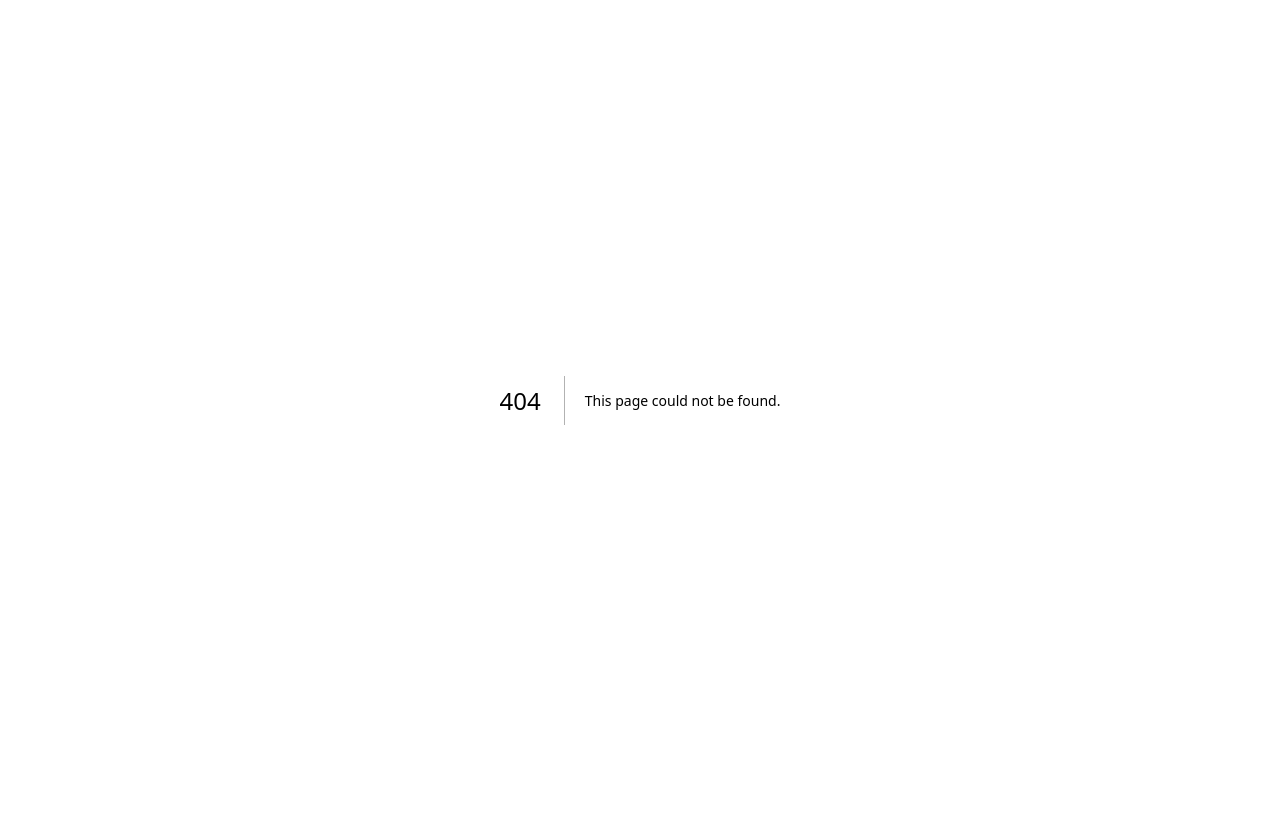
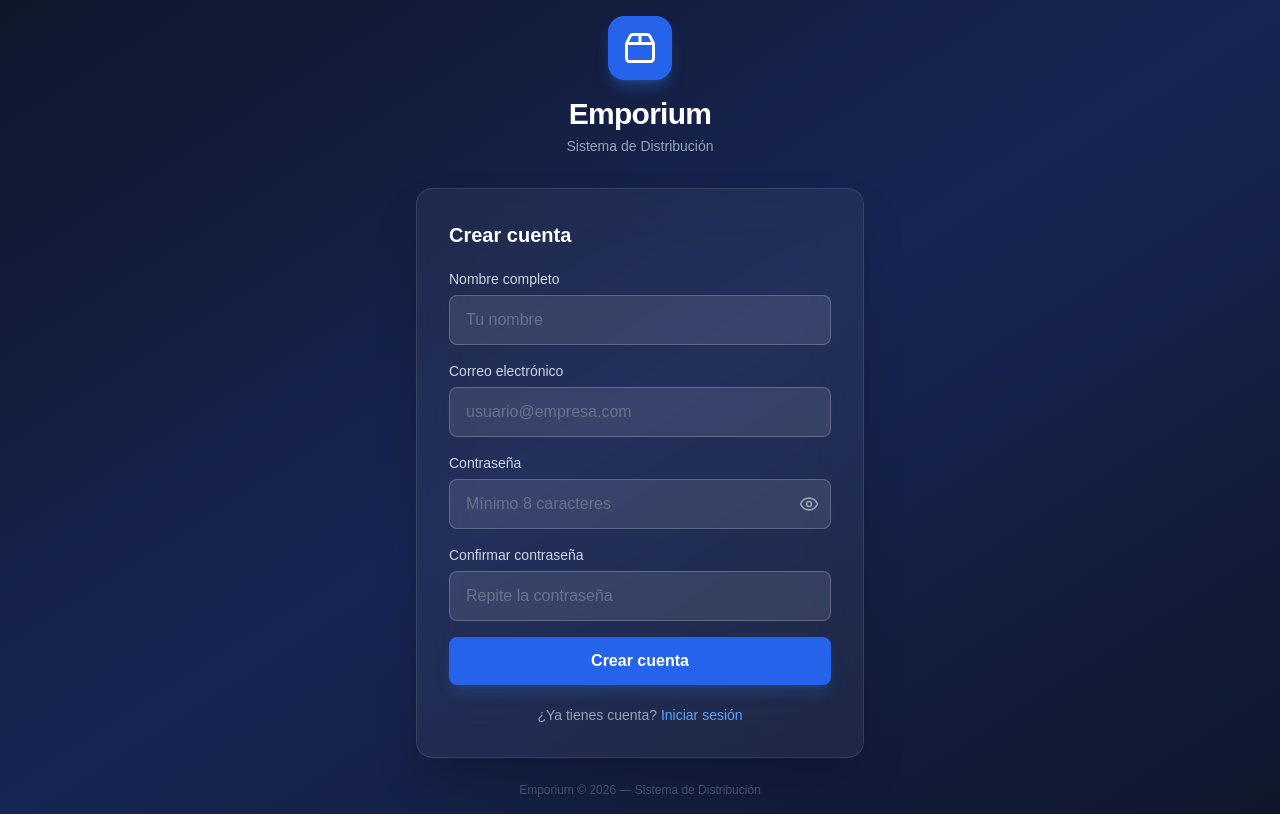
Before and after one commit to GabrielCEO1996/Emporium, a Next.js app: page /signup in a window 1280 px wide. Before the commit this address had no page. Built offline with nearby package versions, Linux system fonts and the light colour scheme; no server answers.

Commit message:
fix: login email + Google coexisten

```diff
--- a/src/app/login/page.tsx
+++ b/src/app/login/page.tsx
@@ -2,29 +2,16 @@
 
 import { useState } from 'react'
 import { createClient } from '@/lib/supabase/client'
-import { useRouter } from 'next/navigation'
 import Link from 'next/link'
 import { Package2, Eye, EyeOff } from 'lucide-react'
 
 function GoogleIcon() {
   return (
-    <svg className="w-5 h-5" viewBox="0 0 24 24">
-      <path
-        fill="#4285F4"
-        d="M22.56 12.25c0-.78-.07-1.53-.2-2.25H12v4.26h5.92c-.26 1.37-1.04 2.53-2.21 3.31v2.77h3.57c2.08-1.92 3.28-4.74 3.28-8.09z"
-      />
-      <path
-        fill="#34A853"
-        d="M12 23c2.97 0 5.46-.98 7.28-2.66l-3.57-2.77c-.98.66-2.23 1.06-3.71 1.06-2.86 0-5.29-1.93-6.16-4.53H2.18v2.84C3.99 20.53 7.7 23 12 23z"
-      />
-      <path
-        fill="#FBBC05"
-        d="M5.84 14.09c-.22-.66-.35-1.36-.35-2.09s.13-1.43.35-2.09V7.07H2.18C1.43 8.55 1 10.22 1 12s.43 3.45 1.18 4.93l2.85-2.22.81-.62z"
-      />
-      <path
-        fill="#EA4335"
-        d="M12 5.38c1.62 0 3.06.56 4.21 1.64l3.15-3.15C17.45 2.09 14.97 1 12 1 7.7 1 3.99 3.47 2.18 7.07l3.66 2.84c.87-2.6 3.3-4.53 6.16-4.53z"
-      />
+    <svg className="w-5 h-5 flex-shrink-0" viewBox="0 0 24 24">
+      <path fill="#4285F4" d="M22.56 12.25c0-.78-.07-1.53-.2-2.25H12v4.26h5.92c-.26 1.37-1.04 2.53-2.21 3.31v2.77h3.57c2.08-1.92 3.28-4.74 3.28-8.09z" />
+      <path fill="#34A853" d="M12 23c2.97 0 5.46-.98 7.28-2.66l-3.57-2.77c-.98.66-2.23 1.06-3.71 1.06-2.86 0-5.29-1.93-6.16-4.53H2.18v2.84C3.99 20.53 7.7 23 12 23z" />
+      <path fill="#FBBC05" d="M5.84 14.09c-.22-.66-.35-1.36-.35-2.09s.13-1.43.35-2.09V7.07H2.18C1.43 8.55 1 10.22 1 12s.43 3.45 1.18 4.93l2.85-2.22.81-.62z" />
+      <path fill="#EA4335" d="M12 5.38c1.62 0 3.06.56 4.21 1.64l3.15-3.15C17.45 2.09 14.97 1 12 1 7.7 1 3.99 3.47 2.18 7.07l3.66 2.84c.87-2.6 3.3-4.53 6.16-4.53z" />
     </svg>
   )
 }
@@ -36,7 +23,6 @@ export default function LoginPage() {
   const [loading, setLoading] = useState(false)
   const [googleLoading, setGoogleLoading] = useState(false)
   const [error, setError] = useState('')
-  const router = useRouter()
   const supabase = createClient()
 
   const handleLogin = async (e: React.FormEvent) => {
@@ -47,30 +33,35 @@ export default function LoginPage() {
     const { error } = await supabase.auth.signInWithPassword({ email, password })
 
     if (error) {
-      setError('Correo o contraseña incorrectos')
+      setError('Correo o contraseña incorrectos.')
       setLoading(false)
       return
     }
 
-    router.push('/dashboard')
-    router.refresh()
+    // Hard redirect so middleware picks up the fresh session cookie
+    window.location.href = '/dashboard'
   }
 
   const handleGoogleLogin = async () => {
     setGoogleLoading(true)
     setError('')
-    await supabase.auth.signInWithOAuth({
+    const { error } = await supabase.auth.signInWithOAuth({
       provider: 'google',
-      options: {
-        redirectTo: `${window.location.origin}/auth/callback`,
-      },
+      options: { redirectTo: `${window.location.origin}/auth/callback` },
     })
-    setGoogleLoading(false)
+    if (error) {
+      setError('No se pudo conectar con Google. Intenta de nuevo.')
+      setGoogleLoading(false)
+    }
+    // if no error, browser will redirect — loading stays true
   }
+
+  const busy = loading || googleLoading
 
   return (
     <div className="min-h-screen bg-gradient-to-br from-slate-900 via-blue-950 to-slate-900 flex items-center justify-center p-4">
       <div className="w-full max-w-md">
+
         {/* Logo */}
         <div className="text-center mb-8">
           <div className="inline-flex items-center justify-center w-16 h-16 bg-blue-600 rounded-2xl mb-4 shadow-lg shadow-blue-500/30">
@@ -81,43 +72,47 @@ export default function LoginPage() {
         </div>
 
         {/* Card */}
-        <div className="bg-white/5 backdrop-blur-xl border border-white/10 rounded-2xl p-8 shadow-2xl">
-          <h2 className="text-xl font-semibold text-white mb-6">Iniciar Sesión</h2>
+        <div className="bg-white/5 backdrop-blur-xl border border-white/10 rounded-2xl p-8 shadow-2xl space-y-5">
+          <h2 className="text-xl font-semibold text-white">Iniciar Sesión</h2>
 
-          {/* Google OAuth */}
+          {/* ── Google ── */}
           <button
             type="button"
             onClick={handleGoogleLogin}
-            disabled={googleLoading || loading}
-            className="w-full flex items-center justify-center gap-3 bg-white hover:bg-slate-100 disabled:opacity-60 disabled:cursor-not-allowed text-slate-800 font-semibold py-3 rounded-lg transition-colors duration-200 shadow mb-5"
+            disabled={busy}
+            className="w-full flex items-center justify-center gap-3 bg-white hover:bg-slate-100 disabled:opacity-50 disabled:cursor-not-allowed text-slate-800 font-semibold py-3 rounded-lg transition-colors shadow"
           >
             <GoogleIcon />
             {googleLoading ? 'Redirigiendo...' : 'Continuar con Google'}
           </button>
 
-          <div className="flex items-center gap-3 mb-5">
+          {/* ── Divider ── */}
+          <div className="flex items-center gap-3">
             <div className="flex-1 h-px bg-white/10" />
             <span className="text-slate-500 text-xs">o con correo y contraseña</span>
             <div className="flex-1 h-px bg-white/10" />
           </div>
 
-          <form onSubmit={handleLogin} className="space-y-5">
+          {/* ── Email / Password form ── */}
+          <form onSubmit={handleLogin} className="space-y-4">
             <div>
-              <label className="block text-sm font-medium text-slate-300 mb-2">
+              <label className="block text-sm font-medium text-slate-300 mb-1.5">
                 Correo electrónico
               </label>
               <input
                 type="email"
                 value={email}
-                onChange={(e) => setEmail(e.target.value)}
+                onChange={e => setEmail(e.target.value)}
                 required
-                className="w-full bg-white/10 border border-white/20 rounded-lg px-4 py-3 text-white placeholder-slate-500 focus:outline-none focus:ring-2 focus:ring-blue-500 focus:border-transparent transition"
+                autoComplete="email"
+                disabled={busy}
+                className="w-full bg-white/10 border border-white/20 rounded-lg px-4 py-3 text-white placeholder-slate-500 focus:outline-none focus:ring-2 focus:ring-blue-500 focus:border-transparent transition disabled:opacity-50"
                 placeholder="usuario@empresa.com"
               />
             </div>
 
             <div>
-              <div className="flex items-center justify-between mb-2">
+              <div className="flex items-center justify-between mb-1.5">
                 <label className="block text-sm font-medium text-slate-300">
                   Contraseña
                 </label>
@@ -132,15 +127,18 @@ export default function LoginPage() {
                 <input
                   type={showPassword ? 'text' : 'password'}
                   value={password}
-                  onChange={(e) => setPassword(e.target.value)}
+                  onChange={e => setPassword(e.target.value)}
                   required
-                  className="w-full bg-white/10 border border-white/20 rounded-lg px-4 py-3 pr-12 text-white placeholder-slate-500 focus:outline-none focus:ring-2 focus:ring-blue-500 focus:border-transparent transition"
+                  autoComplete="current-password"
+                  disabled={busy}
+                  className="w-full bg-white/10 border border-white/20 rounded-lg px-4 py-3 pr-12 text-white placeholder-slate-500 focus:outline-none focus:ring-2 focus:ring-blue-500 focus:border-transparent transition disabled:opacity-50"
                   placeholder="••••••••"
                 />
                 <button
                   type="button"
-                  onClick={() => setShowPassword(!showPassword)}
+                  onClick={() => setShowPassword(v => !v)}
                   className="absolute right-3 top-1/2 -translate-y-1/2 text-slate-400 hover:text-white transition"
+                  tabIndex={-1}
                 >
                   {showPassword ? <EyeOff className="w-5 h-5" /> : <Eye className="w-5 h-5" />}
                 </button>
@@ -155,12 +153,20 @@ export default function LoginPage() {
 
             <button
               type="submit"
-              disabled={loading || googleLoading}
-              className="w-full bg-blue-600 hover:bg-blue-500 disabled:bg-blue-800 disabled:cursor-not-allowed text-white font-semibold py-3 rounded-lg transition-colors duration-200 shadow-lg shadow-blue-500/20"
+              disabled={busy}
+              className="w-full bg-blue-600 hover:bg-blue-500 disabled:bg-blue-800 disabled:cursor-not-allowed text-white font-semibold py-3 rounded-lg transition-colors shadow-lg shadow-blue-500/20"
             >
               {loading ? 'Ingresando...' : 'Ingresar'}
             </button>
           </form>
+
+          {/* ── Crear cuenta ── */}
+          <p className="text-center text-sm text-slate-400">
+            ¿No tienes cuenta?{' '}
+            <Link href="/signup" className="text-blue-400 hover:text-blue-300 font-medium transition-colors">
+              Crear cuenta
+            </Link>
+          </p>
         </div>
 
         <p className="text-center text-slate-600 text-xs mt-6">
--- /dev/null
+++ b/src/app/signup/page.tsx
@@ -0,0 +1,193 @@
+'use client'
+
+import { useState } from 'react'
+import { createClient } from '@/lib/supabase/client'
+import Link from 'next/link'
+import { Package2, Eye, EyeOff, CheckCircle2 } from 'lucide-react'
+
+export default function SignupPage() {
+  const [nombre, setNombre] = useState('')
+  const [email, setEmail] = useState('')
+  const [password, setPassword] = useState('')
+  const [confirm, setConfirm] = useState('')
+  const [showPassword, setShowPassword] = useState(false)
+  const [loading, setLoading] = useState(false)
+  const [error, setError] = useState('')
+  const [done, setDone] = useState(false)
+  const supabase = createClient()
+
+  const handleSubmit = async (e: React.FormEvent) => {
+    e.preventDefault()
+    setError('')
+
+    if (password.length < 8) {
+      setError('La contraseña debe tener al menos 8 caracteres.')
+      return
+    }
+    if (password !== confirm) {
+      setError('Las contraseñas no coinciden.')
+      return
+    }
+
+    setLoading(true)
+
+    const { error } = await supabase.auth.signUp({
+      email,
+      password,
+      options: {
+        data: { nombre },
+        emailRedirectTo: `${window.location.origin}/auth/callback`,
+      },
+    })
+
+    if (error) {
+      setError(error.message.includes('already registered')
+        ? 'Este correo ya tiene una cuenta. Inicia sesión.'
+        : 'No se pudo crear la cuenta. Intenta de nuevo.')
+      setLoading(false)
+      return
+    }
+
+    setDone(true)
+    setLoading(false)
+  }
+
+  if (done) {
+    return (
+      <div className="min-h-screen bg-gradient-to-br from-slate-900 via-blue-950 to-slate-900 flex items-center justify-center p-4">
+        <div className="w-full max-w-md text-center space-y-5">
+          <div className="inline-flex items-center justify-center w-16 h-16 bg-green-500/20 rounded-full">
+            <CheckCircle2 className="w-9 h-9 text-green-400" />
+          </div>
+          <h2 className="text-2xl font-bold text-white">¡Cuenta creada!</h2>
+          <p className="text-slate-400 text-sm">
+            Revisa tu correo <span className="text-white font-medium">{email}</span> y haz clic en el enlace de confirmación para activar tu cuenta.
+          </p>
+          <Link href="/login" className="inline-block text-blue-400 hover:text-blue-300 text-sm transition-colors">
+            Volver al inicio de sesión →
+          </Link>
+        </div>
+      </div>
+    )
+  }
+
+  return (
+    <div className="min-h-screen bg-gradient-to-br from-slate-900 via-blue-950 to-slate-900 flex items-center justify-center p-4">
+      <div className="w-full max-w-md">
+
+        <div className="text-center mb-8">
+          <div className="inline-flex items-center justify-center w-16 h-16 bg-blue-600 rounded-2xl mb-4 shadow-lg shadow-blue-500/30">
+            <Package2 className="w-9 h-9 text-white" />
+          </div>
+          <h1 className="text-3xl font-bold text-white tracking-tight">Emporium</h1>
+          <p className="text-slate-400 mt-1 text-sm">Sistema de Distribución</p>
+        </div>
+
+        <div className="bg-white/5 backdrop-blur-xl border border-white/10 rounded-2xl p-8 shadow-2xl space-y-5">
+          <h2 className="text-xl font-semibold text-white">Crear cuenta</h2>
+
+          <form onSubmit={handleSubmit} className="space-y-4">
+            <div>
+              <label className="block text-sm font-medium text-slate-300 mb-1.5">
+                Nombre completo
+              </label>
+              <input
+                type="text"
+                value={nombre}
+                onChange={e => setNombre(e.target.value)}
+                required
+                autoComplete="name"
+                disabled={loading}
+                className="w-full bg-white/10 border border-white/20 rounded-lg px-4 py-3 text-white placeholder-slate-500 focus:outline-none focus:ring-2 focus:ring-blue-500 focus:border-transparent transition disabled:opacity-50"
+                placeholder="Tu nombre"
+              />
+            </div>
+
+            <div>
+              <label className="block text-sm font-medium text-slate-300 mb-1.5">
+                Correo electrónico
+              </label>
+              <input
+                type="email"
+                value={email}
+                onChange={e => setEmail(e.target.value)}
+                required
+                autoComplete="email"
+                disabled={loading}
+                className="w-full bg-white/10 border border-white/20 rounded-lg px-4 py-3 text-white placeholder-slate-500 focus:outline-none focus:ring-2 focus:ring-blue-500 focus:border-transparent transition disabled:opacity-50"
+                placeholder="usuario@empresa.com"
+              />
+            </div>
+
+            <div>
+              <label className="block text-sm font-medium text-slate-300 mb-1.5">
+                Contraseña
+              </label>
+              <div className="relative">
+                <input
+                  type={showPassword ? 'text' : 'password'}
+                  value={password}
+                  onChange={e => setPassword(e.target.value)}
+                  required
+                  autoComplete="new-password"
+                  disabled={loading}
+                  className="w-full bg-white/10 border border-white/20 rounded-lg px-4 py-3 pr-12 text-white placeholder-slate-500 focus:outline-none focus:ring-2 focus:ring-blue-500 focus:border-transparent transition disabled:opacity-50"
+                  placeholder="Mínimo 8 caracteres"
+                />
+                <button
+                  type="button"
+                  onClick={() => setShowPassword(v => !v)}
+                  className="absolute right-3 top-1/2 -translate-y-1/2 text-slate-400 hover:text-white transition"
+                  tabIndex={-1}
+                >
+                  {showPassword ? <EyeOff className="w-5 h-5" /> : <Eye className="w-5 h-5" />}
+                </button>
+              </div>
+            </div>
+
+            <div>
+              <label className="block text-sm font-medium text-slate-300 mb-1.5">
+                Confirmar contraseña
+              </label>
+              <input
+                type={showPassword ? 'text' : 'password'}
+                value={confirm}
+                onChange={e => setConfirm(e.target.value)}
+                required
+                autoComplete="new-password"
+                disabled={loading}
+                className="w-full bg-white/10 border border-white/20 rounded-lg px-4 py-3 text-white placeholder-slate-500 focus:outline-none focus:ring-2 focus:ring-blue-500 focus:border-transparent transition disabled:opacity-50"
+                placeholder="Repite la contraseña"
+              />
+            </div>
+
+            {error && (
+              <div className="bg-red-500/10 border border-red-500/30 rounded-lg px-4 py-3 text-red-400 text-sm">
+                {error}
+              </div>
+            )}
+
+            <button
+              type="submit"
+              disabled={loading}
+              className="w-full bg-blue-600 hover:bg-blue-500 disabled:bg-blue-800 disabled:cursor-not-allowed text-white font-semibold py-3 rounded-lg transition-colors shadow-lg shadow-blue-500/20"
+            >
+              {loading ? 'Creando cuenta...' : 'Crear cuenta'}
+            </button>
+          </form>
+
+          <p className="text-center text-sm text-slate-400">
+            ¿Ya tienes cuenta?{' '}
+            <Link href="/login" className="text-blue-400 hover:text-blue-300 font-medium transition-colors">
+              Iniciar sesión
+            </Link>
+          </p>
+        </div>
+
+        <p className="text-center text-slate-600 text-xs mt-6">
+          Emporium © {new Date().getFullYear()} — Sistema de Distribución
+        </p>
+      </div>
+    </div>
+  )
+}
--- a/src/lib/supabase/middleware.ts
+++ b/src/lib/supabase/middleware.ts
@@ -34,6 +34,7 @@ export async function updateSession(request: NextRequest) {
   // Rutas públicas
   if (
     pathname.startsWith('/login') ||
+    pathname.startsWith('/signup') ||
     pathname.startsWith('/api') ||
     pathname.startsWith('/auth/callback') ||
     pathname.startsWith('/forgot-password') ||
```
